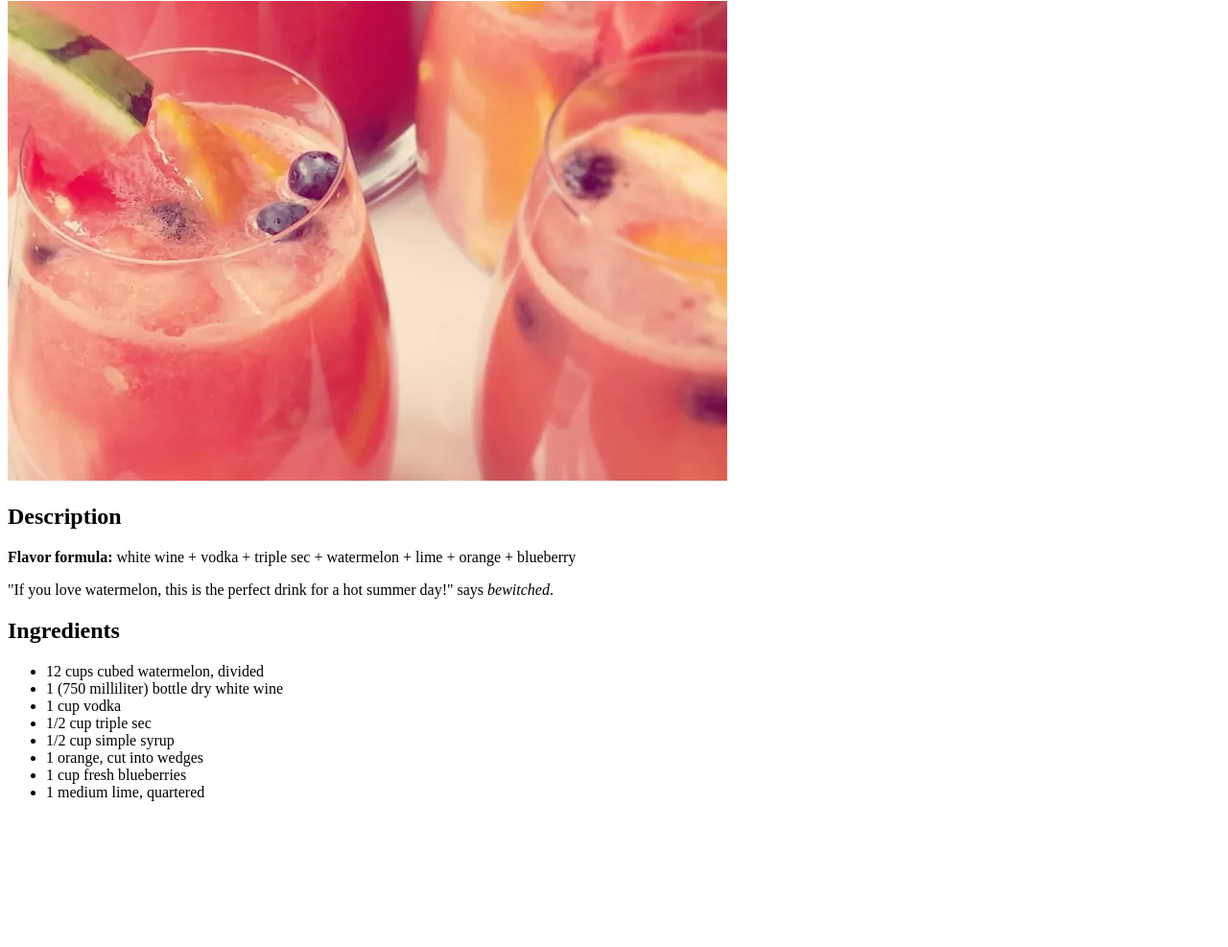
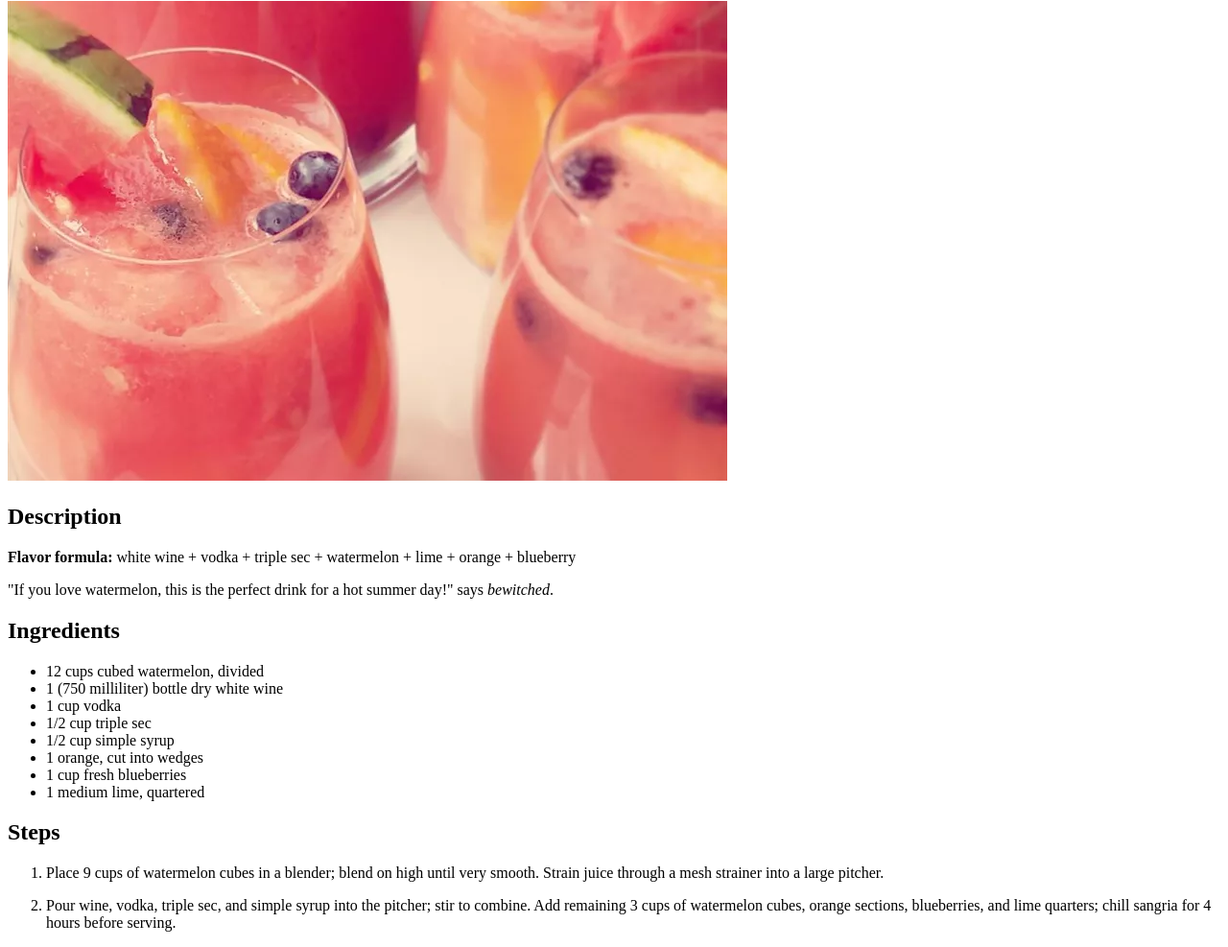
Before and after one commit to kevinnardelli/odin-recipes, a plain HTML site: page recipes/watermelon-sangria.html in a window 1280 px wide. Shown: the part 79-1066 px from the top of the page at 96% size. Before the commit the page ends 930 px from the top, so only its background shows below. Drawn offline with Linux system fonts and the light colour scheme.

Commit message:
Correct list of steps in watermelon-sangria.html

```diff
--- a/recipes/watermelon-sangria.html
+++ b/recipes/watermelon-sangria.html
@@ -21,5 +21,14 @@
     <li>1 cup fresh blueberries</li>
     <li>1 medium lime, quartered</li>
   </ul>
+  <h2>Steps</h2>
+  <ol>
+    <li>
+      <p>Place 9 cups of watermelon cubes in a blender; blend on high until very smooth. Strain juice through a mesh strainer into a large pitcher.</p>
+    </li>
+    <li>
+      <p>Pour wine, vodka, triple sec, and simple syrup into the pitcher; stir to combine. Add remaining 3 cups of watermelon cubes, orange sections, blueberries, and lime quarters; chill sangria for 4 hours before serving.</p>
+    </li>
+  </ol>
 </body>
 </html>
```
